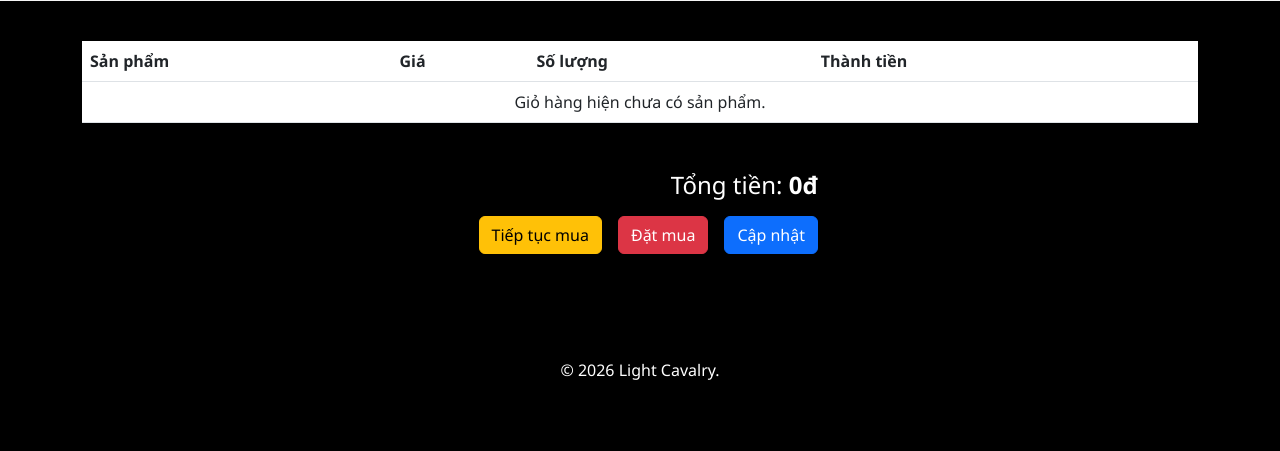
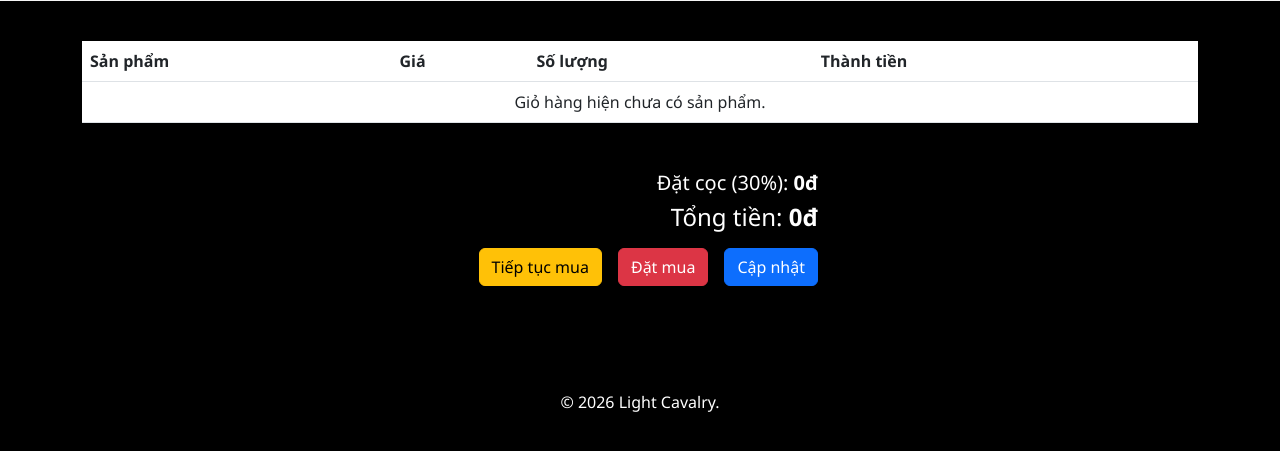
Before and after one commit to anhguyen6174/project_1, a PHP site: page /cart.php in a window 1280 px wide. Shown: the part 292-743 px from the top of the page. Run offline with PHP 8.4, Linux system fonts and the light colour scheme.

Commit message:
Update cart.php

```diff
--- a/project_1/cart.php
+++ b/project_1/cart.php
@@ -78,6 +78,9 @@ if ($cartItem) {
     $total1 = 0;
     $sum = 0;
 }
+
+// Tính cọc 30%
+$deposit = $sum * 0.30;
 
 // Format tiền
 function money($n) {
@@ -218,7 +221,11 @@ function money($n) {
 <div class="row mt-5">
     <div class="col-md-8 text-end">
 
-        <h4 class="text-white">
+        <h5 class="text-white">
+           Đặt cọc (30%): <strong><?php echo money($deposit); ?></strong>
+        </h5>
+
+        <h4 class="text-white mt-2">
             Tổng tiền: <strong><?php echo money($sum); ?></strong>
         </h4>
 
```
